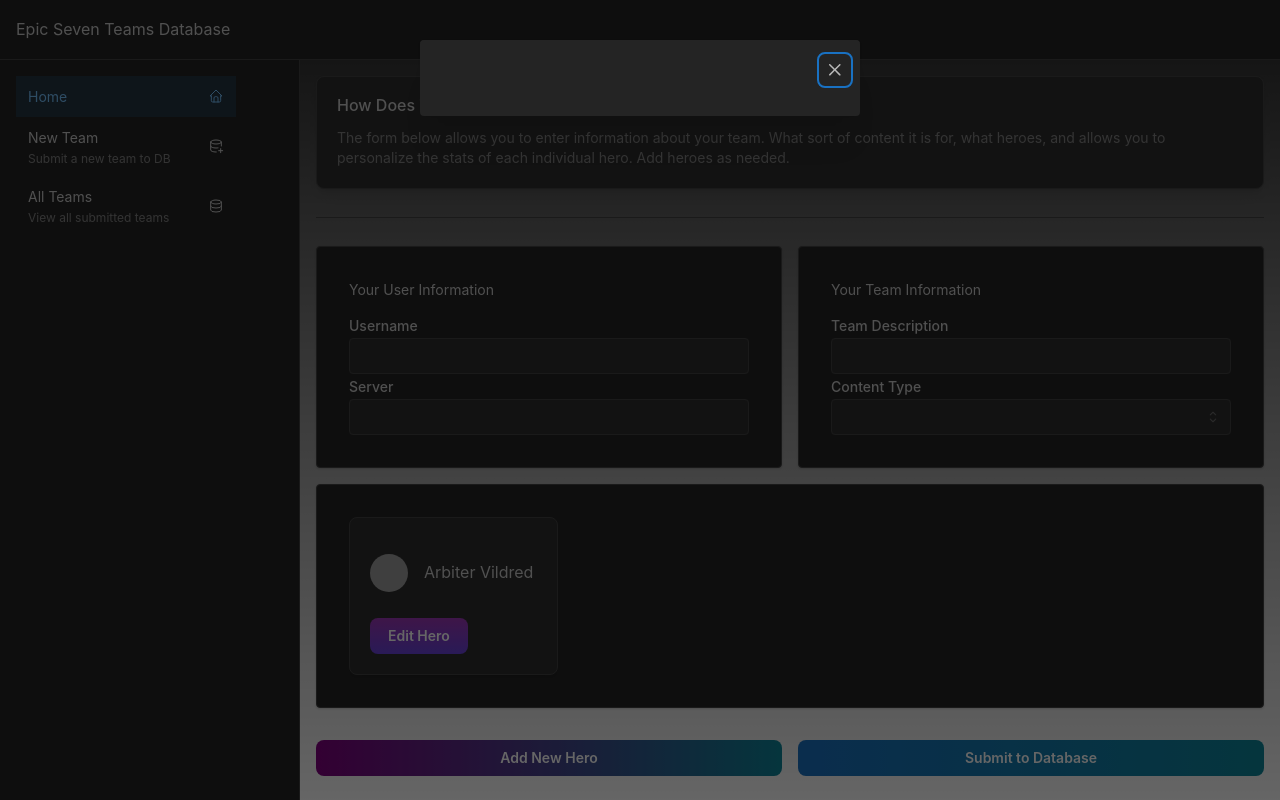
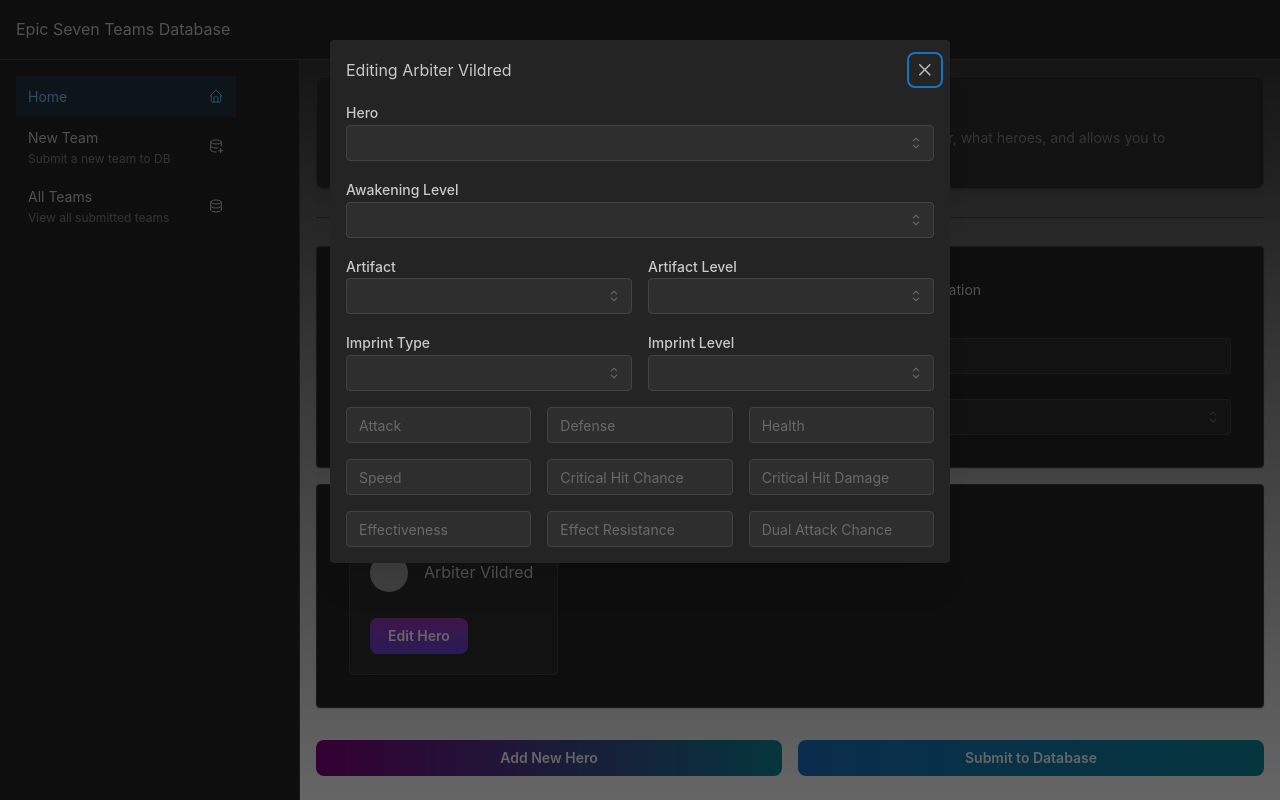
Before and after one commit to Alliewowiegator/e7teamsdb-rewrite, a Next.js app: page /new in a window 1280 px wide. Built offline with nearby package versions, Linux system fonts and the light colour scheme; grey boxes are pictures that could not be loaded.

Commit message:
Add hero edit modal foundation

```diff
--- /dev/null
+++ b/components/HeroEditModal.tsx
@@ -0,0 +1,60 @@
+import {Box, Card, NavLink, Button, Group, Text, Avatar, Modal, Grid, Select, Input} from '@mantine/core';
+import {useDisclosure} from "@mantine/hooks";
+
+export default function HeroEditModal(props: { }) {
+    const [opened, {open, close}] = useDisclosure(true);
+    const heroStats = {
+        attack: "Attack", defense: "Defense", health: "Health", speed: "Speed",
+        criticalHitChance: "Critical Hit Chance", criticalHitDamage: "Critical Hit Damage", effectiveness: "Effectiveness", effectResistance: "Effect Resistance", dualAttackChance: "Dual Attack Chance",
+    }
+
+    return (
+        <Modal opened={opened} onClose={close} title={"Editing Arbiter Vildred"} size={'lg'}>
+            <Grid>
+                <Grid.Col span={{base: 12, md: 12, lg: 12}}>
+                    <Select
+                        label={"Hero"}
+                    >
+                    </Select>
+                </Grid.Col>
+                <Grid.Col span={{base: 12, md: 12, lg: 12}}>
+                    <Select
+                        label={"Awakening Level"}
+                    >
+                    </Select>
+                </Grid.Col>
+                <Grid.Col span={{base: 12, md: 12, lg: 6}}>
+                    <Select
+                        label={"Artifact"}
+                    >
+                    </Select>
+                </Grid.Col>
+                <Grid.Col span={{base: 12, md: 12, lg: 6}}>
+                    <Select
+                        label={"Artifact Level"}
+                    >
+                    </Select>
+                </Grid.Col>
+                <Grid.Col span={{base: 12, md: 12, lg: 6}}>
+                    <Select
+                        label={"Imprint Type"}
+                    >
+                    </Select>
+                </Grid.Col>
+                <Grid.Col span={{base: 12, md: 12, lg: 6}}>
+                    <Select
+                        label={"Imprint Level"}
+                    >
+                    </Select>
+                </Grid.Col>
+                {Object.entries(heroStats).map(([key, value], index) => {
+                    return (
+                        <Grid.Col span={{base: 12, md: 12, lg: 4}} key={index}>
+                            <Input placeholder={value} />
+                        </Grid.Col>
+                    );
+                })}
+            </Grid>
+       </Modal>
+    )
+}
--- a/components/HeroEditPreview.tsx
+++ b/components/HeroEditPreview.tsx
@@ -11,7 +11,7 @@
     }
 
     return (
-        <Card shadow="sm" padding="lg" radius="md" withBorder>
+        <Card shadow="sm" padding="lg" withBorder>
             <Group mt="md" mb="xs">
                 <Avatar src={props.heroData.name !== '' ? getHeroPortrait(props.heroData.name) : null}/>
                 <Text size="md">{props.heroData.name !== '' ? props.heroData.name : 'Awaiting Selection...'}</Text>
--- a/pages/new.tsx
+++ b/pages/new.tsx
@@ -16,15 +16,13 @@
 import {useState} from 'react';
 import HeroEditPreview from "@/components/HeroEditPreview";
 import {Hero} from '@/interfaces'
-import {useDisclosure} from "@mantine/hooks";
-
+import HeroEditModal from "@/components/HeroEditModal";
 export default function New() {
     const [heroes, setHeroes] = useState([new Hero()])
     const [username, setUsername] = useState('');
     const [server, setServer] = useState('');
     const [teamType, setTeamType] = useState<string | null>('');
     const [teamDescription, setTeamDescription] = useState('');
-    const [opened, {open, close}] = useDisclosure(true);
 
     const teamTypes = [
         "Wyvern", "Banshee", "Golem", "Guild War Defense", "Guild War Offense",
@@ -34,7 +32,7 @@
 
     return (
         <Grid>
-            <Modal opened={opened} onClose={close}/>
+            <HeroEditModal />
             <Grid.Col span={{base: 12, md: 12, lg: 12}}>
                 <Card shadow="sm" padding="lg" radius="md" withBorder>
                     <Card.Section>
```
